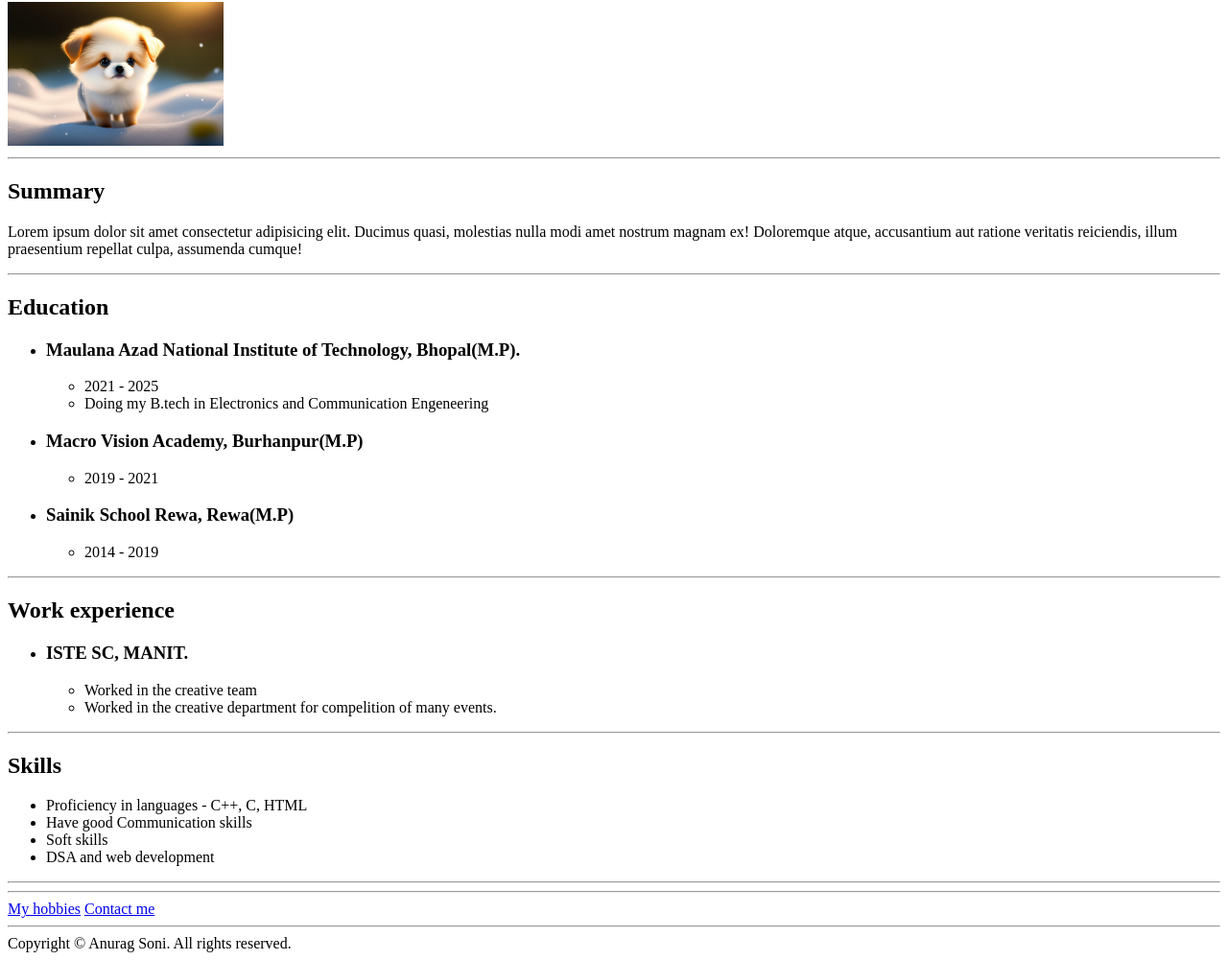
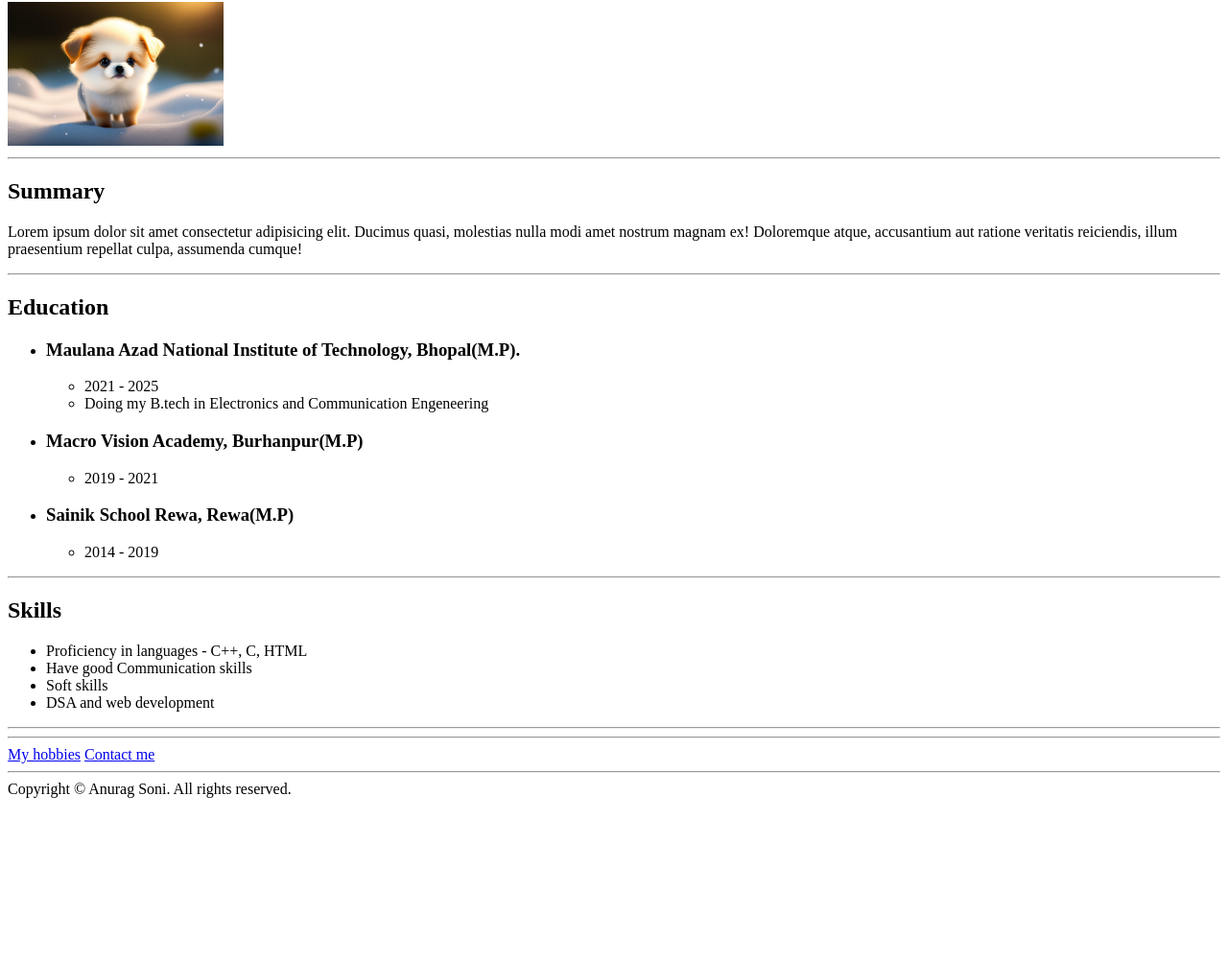
Before and after one commit to anurag-soni-19/html-My-Resume, a plain HTML site: page index.html in a window 1280 px wide. Shown: the part 78-1079 px from the top of the page at 96% size. After the commit the page ends 918 px from the top, so only its background shows below. Drawn offline with Linux system fonts and the light colour scheme.

Commit message:
Update index.html

```diff
--- a/index.html
+++ b/index.html
@@ -41,7 +41,7 @@
 
         <hr />
 
-        <h2>Work experience</h2>
+<!--         <h2>Work experience</h2>
         <ul>
             <li>
                 <h3>ISTE SC, MANIT.</h3>
@@ -51,7 +51,7 @@
                 </ul>
             </li>
         </ul>
-        <hr />
+        <hr /> -->
 
         <h2>Skills</h2>
         <ul>
```
